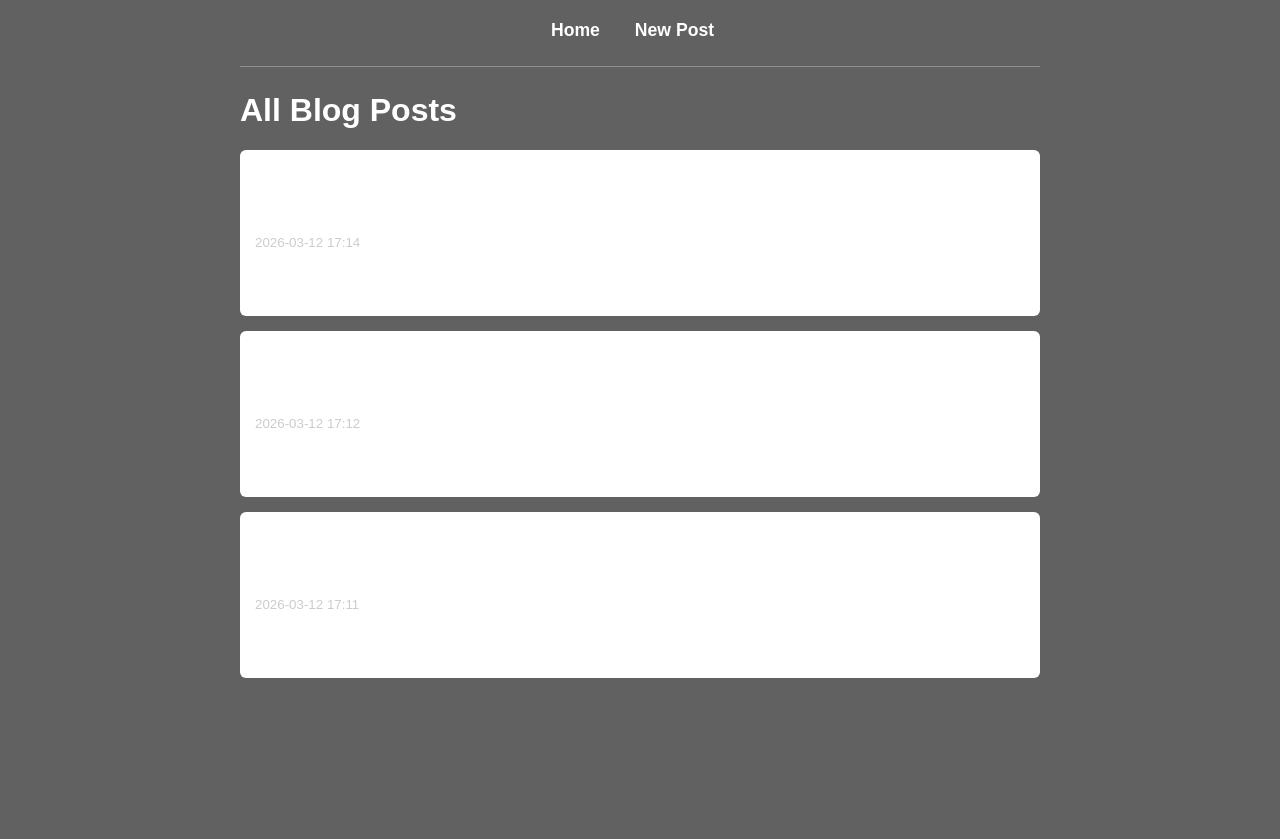
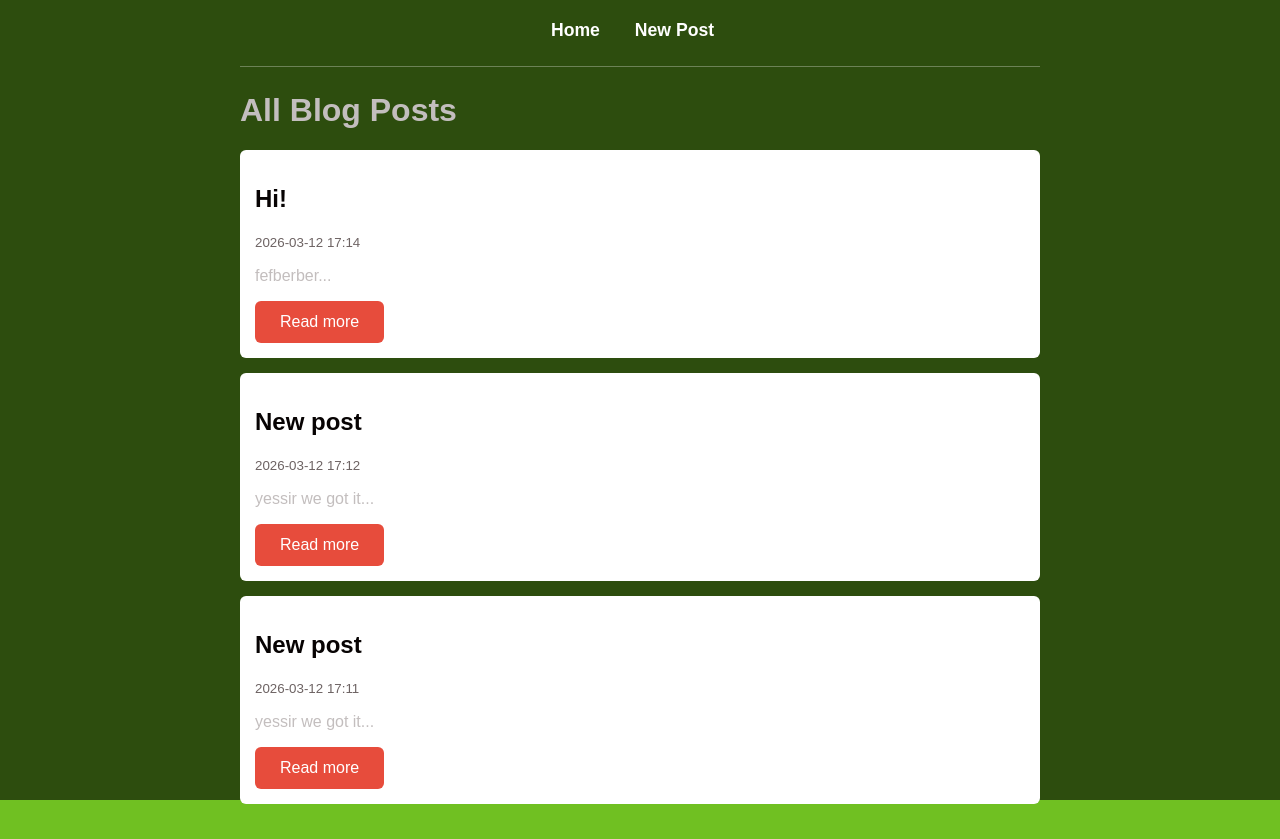
Before and after one commit to calbrechtsen/Flask-Blog-Application, a Flask app: page / in a window 1280 px wide. Before the commit the page ends 678 px from the top, so only its background shows below. Run offline with Flask 3, Linux system fonts and the light colour scheme.

Commit message:
Made small style adjustments to CSS and HTML to fit home page

```diff
--- a/static/styles.css
+++ b/static/styles.css
@@ -8,7 +8,7 @@ body {
     padding: 0;
     background: url('https://images.unsplash.com/photo-1549924231-f129b911e442?auto=format&fit=crop&w=1470&q=80') no-repeat center center fixed;
     background-size: cover;
-    color: #fff;
+    color: #c3bebe;
 }
 
 /* Overlay for readability */
@@ -68,7 +68,7 @@ nav a:hover {
 
 /* Post title links */
 .post h2 a {
-    color: #fff;
+    color: #070303;
     text-decoration: none;
     transition: color 0.3s;
 }
@@ -79,7 +79,7 @@ nav a:hover {
 
 /* Timestamps and small text */
 small {
-    color: #ccc;
+    color: #6d6363;
 }
 
 /* Form styling */
--- a/templates/base.html
+++ b/templates/base.html
@@ -12,7 +12,7 @@
             max-width: 800px;
             margin: auto;
             padding: 20px;
-            background: #f4f4f4;
+            background: #6cbe1bf7;
         }
 
         nav {
--- a/templates/index.html
+++ b/templates/index.html
@@ -20,6 +20,11 @@
     <p>
         {{ post.body[:200] }}...
     </p>
+
+    <a href="/post/{{ post.id }}">
+        <button>Read more</button>
+    </a>
+
 </div>
 {% endfor %}
 {% else %}
```
